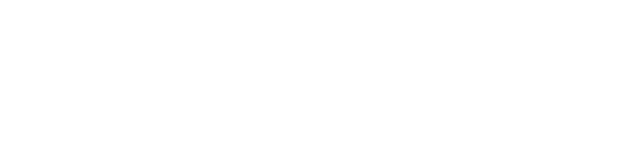
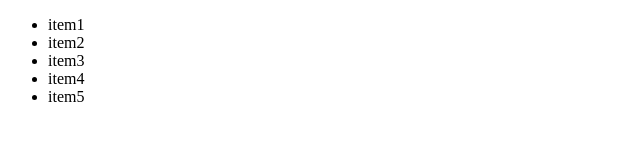
Before and after one commit to rebe-cq/TestGit, a plain HTML site: page index.html in a window 1280 px wide. Shown: the whole page, without its empty margins (0-640 px from the left). Drawn offline with Linux system fonts and the light colour scheme.

Commit message:
really important update ok bye

```diff
--- a/index.html
+++ b/index.html
@@ -1,8 +1,15 @@
 <!DOCTYPE html>
 <html>
 <head>
-	<title></title>
+	<title>GitHub Test</title>
 </head>
+<ul>
+	<li>item1</li>
+	<li>item2</li>
+	<li>item3</li>
+	<li>item4</li>
+	<li>item5</li>
+</ul>
 <body>
 
 </body>
```
